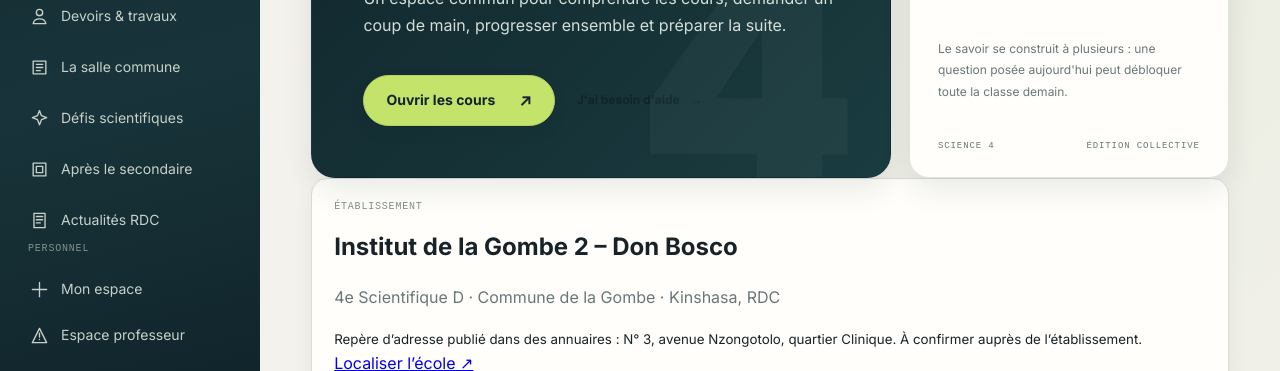
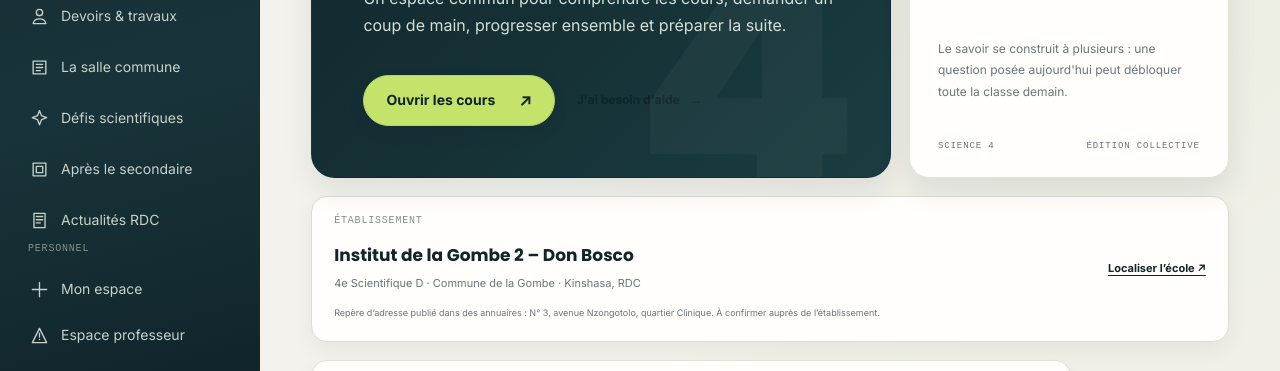
Before and after one commit to MNL-42/4e-scientifique-, a plain HTML site: page index.html in a window 1280 px wide. Shown: the part 403-774 px from the top of the page. Drawn offline with nearby package versions, Linux system fonts and the light colour scheme.

Commit message:
Styliser la fiche établissement et le lien de localisation

```diff
--- a/styles.css
+++ b/styles.css
@@ -281,3 +281,10 @@ html[data-theme="dark"] .install-banner small{color:var(--muted)}
  .news-feed-content>p{font-size:10px;-webkit-line-clamp:3}
  .scanner-pages{grid-template-columns:repeat(2,minmax(0,1fr))}
 }
+
+.school-identity{display:flex;align-items:center;justify-content:space-between;gap:18px;margin:18px 0;padding:18px 22px}
+.school-identity h2{font:700 17px var(--display);margin:0 0 7px;color:var(--deep)}
+.school-identity p:not(.eyebrow){font-size:11px;color:var(--muted);margin:0 0 6px}
+.school-identity small{font-size:9px;line-height:1.5;color:var(--muted)}
+.school-identity>a{white-space:nowrap;color:var(--deep);font-size:11px;font-weight:800;text-decoration:underline;text-underline-offset:3px}
+@media(max-width:600px){.school-identity{align-items:flex-start;flex-direction:column}}
```
